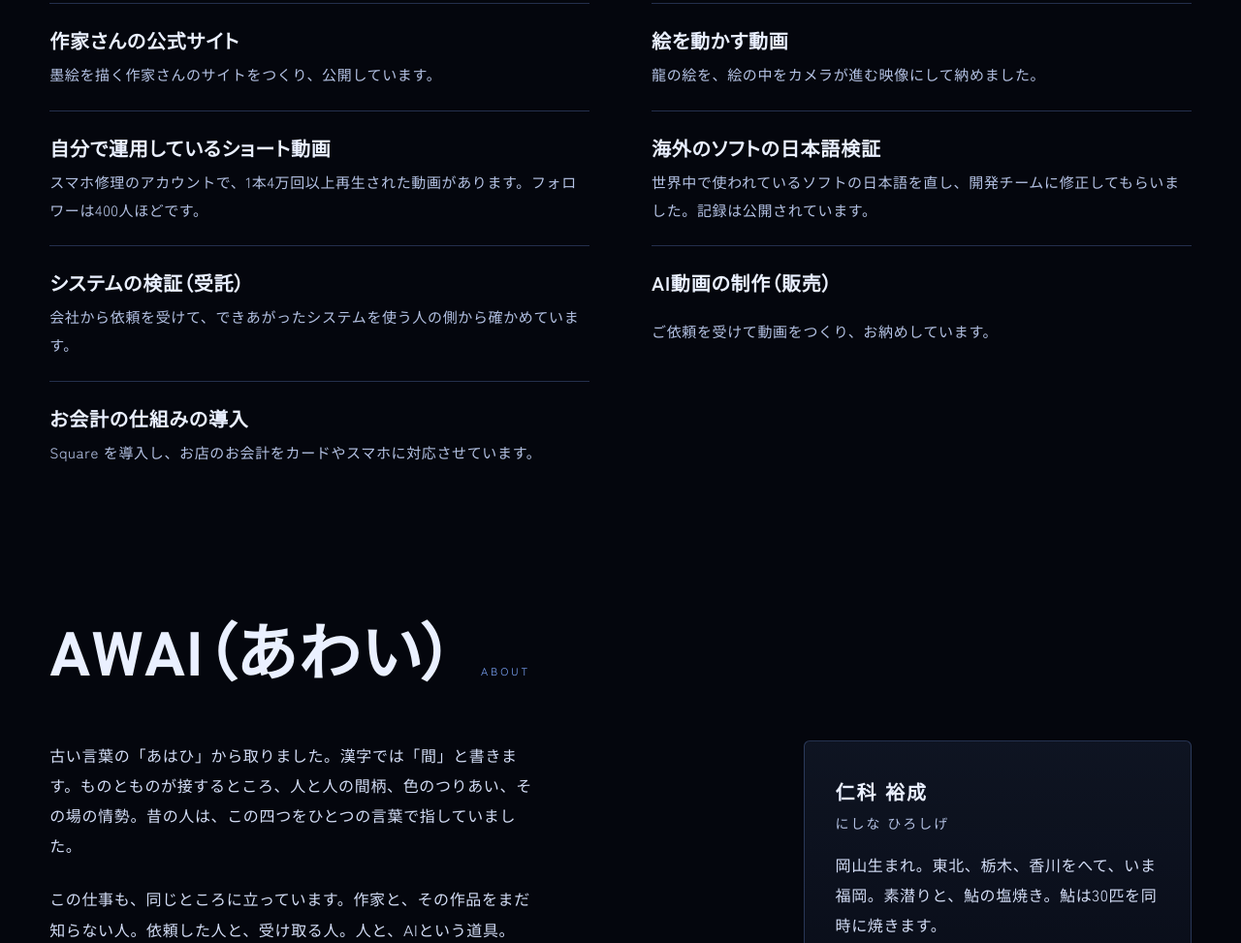
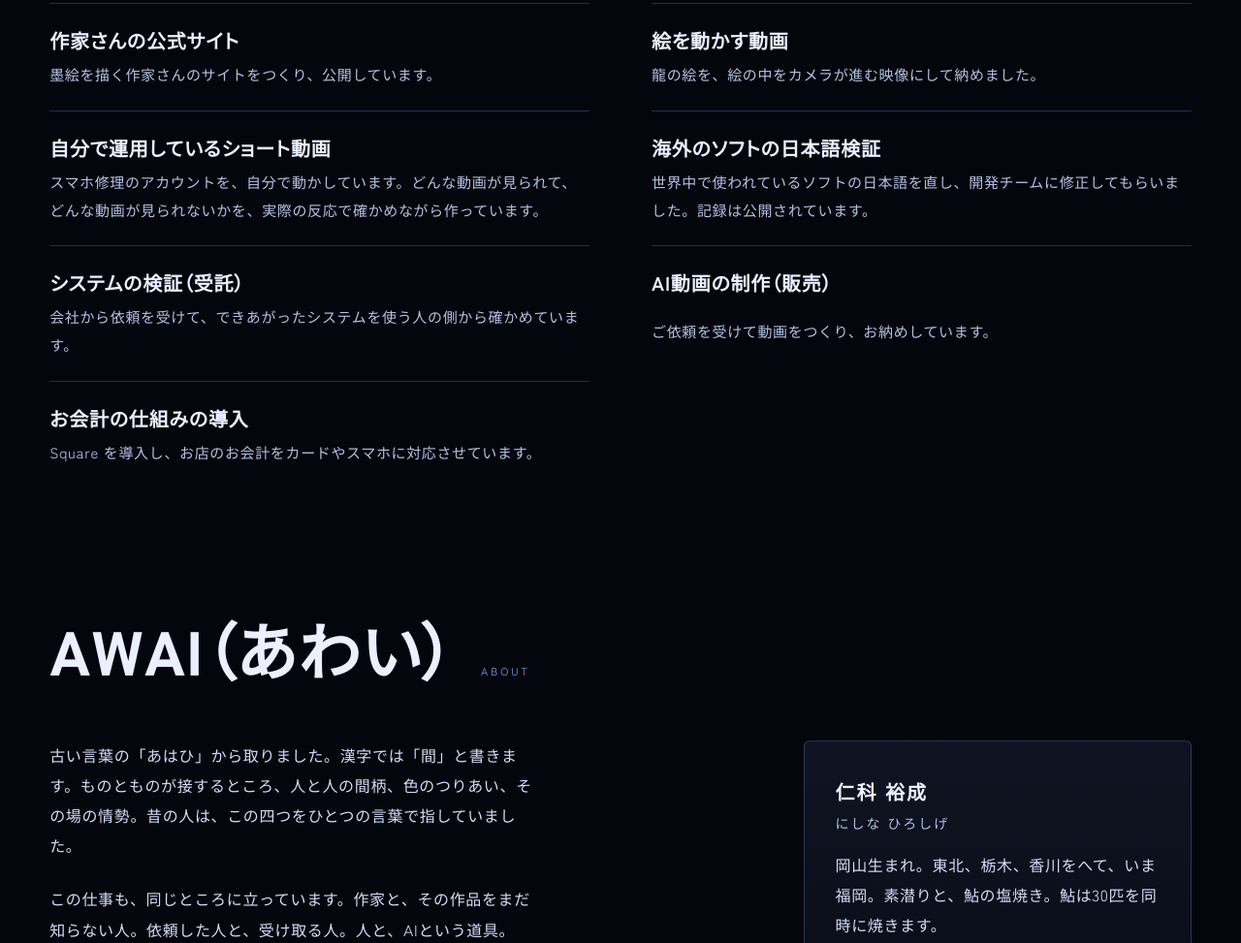
Before and after one commit to shige-qa/awai, a plain HTML site: page index.html in a window 1280 px wide. Shown: the part 4191-5164 px from the top of the page at 97% size. Drawn offline with Linux system fonts and the light colour scheme; a web font is replaced by a local one.

Commit message:
実績の文から再生回数の数字を外す
Co-Authored-By: Claude Opus 5.5 <noreply@anthropic.com>

```diff
--- a/index.html
+++ b/index.html
@@ -345,7 +345,7 @@ textarea { min-height: 9.5em; resize: vertical; }
       <div class="done">
         <div><h3>作家さんの公式サイト</h3><p>墨絵を描く作家さんのサイトをつくり、公開しています。</p></div>
         <div><h3>絵を動かす動画</h3><p>龍の絵を、絵の中をカメラが進む映像にして納めました。</p></div>
-        <div><h3>自分で運用しているショート動画</h3><p>スマホ修理のアカウントで、1本4万回以上再生された動画があります。フォロワーは400人ほどです。</p></div>
+        <div><h3>自分で運用しているショート動画</h3><p>スマホ修理のアカウントを、自分で動かしています。どんな動画が見られて、どんな動画が見られないかを、実際の反応で確かめながら作っています。</p></div>
         <div><h3>海外のソフトの日本語検証</h3><p>世界中で使われているソフトの日本語を直し、開発チームに修正してもらいました。記録は公開されています。</p></div>
         <div><h3>システムの検証（受託）</h3><p>会社から依頼を受けて、できあがったシステムを使う人の側から確かめています。</p></div>
         <div><h3>AI動画の制作（販売）</h3><p>ご依頼を受けて動画をつくり、お納めしています。</p></div>
```
